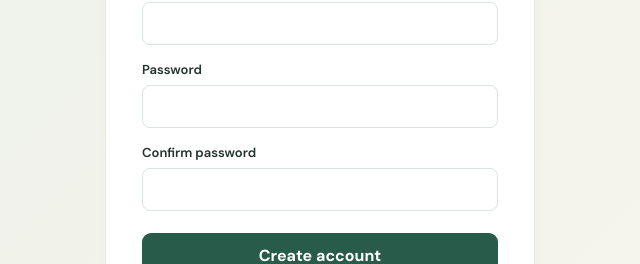
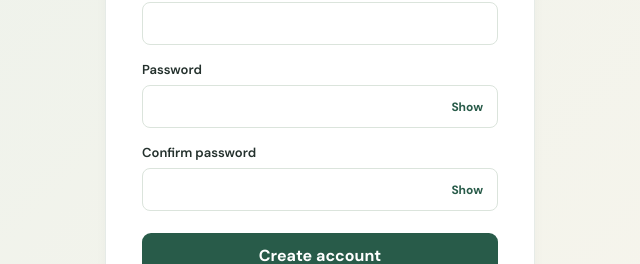
Before and after one commit to laniel2/DC4_Salada_Final_Laravel_React, a React (Vite) app in the folder frontend/: page /register in a window 1280 px wide. Shown: the part 496-760 px from the top of the page, without its empty margins (320-960 px from the left). Built offline with nearby package versions, Linux system fonts and the light colour scheme; no server answers.

Commit message:
login page update

```diff
--- a/frontend/src/pages/Login.jsx
+++ b/frontend/src/pages/Login.jsx
@@ -10,6 +10,7 @@
   const [password, setPassword] = useState('password')
   const [error, setError] = useState('')
   const [busy, setBusy] = useState(false)
+  const [showPassword, setShowPassword] = useState(false)
 
   async function submit(event) {
     event.preventDefault()
@@ -48,12 +49,23 @@
         </label>
         <label>
           Password
-          <input
-            type="password"
-            value={password}
-            onChange={(event) => setPassword(event.target.value)}
-            required
-          />
+          <div className="password-field">
+            <input
+              type={showPassword ? 'text' : 'password'}
+              value={password}
+              onChange={(event) => setPassword(event.target.value)}
+              required
+            />
+            <button
+              className="password-toggle"
+              type="button"
+              onClick={() => setShowPassword((visible) => !visible)}
+              aria-label={showPassword ? 'Hide password' : 'Show password'}
+              aria-pressed={showPassword}
+            >
+              {showPassword ? 'Hide' : 'Show'}
+            </button>
+          </div>
         </label>
         <button disabled={busy}>{busy ? 'Signing in...' : 'Sign in'}</button>
         <div className="demo-credentials">
--- a/frontend/src/pages/Register.jsx
+++ b/frontend/src/pages/Register.jsx
@@ -18,6 +18,8 @@
   const [details, setDetails] = useState(initialDetails)
   const [error, setError] = useState('')
   const [busy, setBusy] = useState(false)
+  const [showPassword, setShowPassword] = useState(false)
+  const [showPasswordConfirmation, setShowPasswordConfirmation] = useState(false)
 
   function updateField(event) {
     setDetails((current) => ({ ...current, [event.target.name]: event.target.value }))
@@ -75,25 +77,47 @@
         </label>
         <label>
           Password
+          <div className="password-field">
             <input
               name="password"
-            type="password"
+              type={showPassword ? 'text' : 'password'}
               minLength={8}
               value={details.password}
               onChange={updateField}
               required
             />
+            <button
+              className="password-toggle"
+              type="button"
+              onClick={() => setShowPassword((visible) => !visible)}
+              aria-label={showPassword ? 'Hide password' : 'Show password'}
+              aria-pressed={showPassword}
+            >
+              {showPassword ? 'Hide' : 'Show'}
+            </button>
+          </div>
         </label>
         <label>
           Confirm password
+          <div className="password-field">
             <input
               name="password_confirmation"
-            type="password"
+              type={showPasswordConfirmation ? 'text' : 'password'}
               minLength={8}
               value={details.password_confirmation}
               onChange={updateField}
               required
             />
+            <button
+              className="password-toggle"
+              type="button"
+              onClick={() => setShowPasswordConfirmation((visible) => !visible)}
+              aria-label={showPasswordConfirmation ? 'Hide password' : 'Show password'}
+              aria-pressed={showPasswordConfirmation}
+            >
+              {showPasswordConfirmation ? 'Hide' : 'Show'}
+            </button>
+          </div>
         </label>
         <button disabled={busy}>{busy ? 'Creating account...' : 'Create account'}</button>
         <p className="auth-switch">
--- a/frontend/src/styles.css
+++ b/frontend/src/styles.css
@@ -284,6 +284,29 @@
   border:1px solid #dbe4dc;
   border-radius:8px;
   outline-color:#285b49
+}
+
+.password-field {
+  position:relative;
+  margin-top:7px
+}
+
+.login .password-field input {
+  margin-top:0;
+  padding-right:68px
+}
+
+.login .password-toggle {
+  position:absolute;
+  top:50%;
+  right:7px;
+  transform:translateY(-50%);
+  width:auto;
+  margin:0;
+  padding:5px 8px;
+  background:transparent;
+  color:#285b49;
+  font-size:12px
 }
 
 .login button {
```
Also changed, not shown: 1 other file (tests, documents, lock files or other folders). Lines whose indentation alone changed are shown as unchanged.
